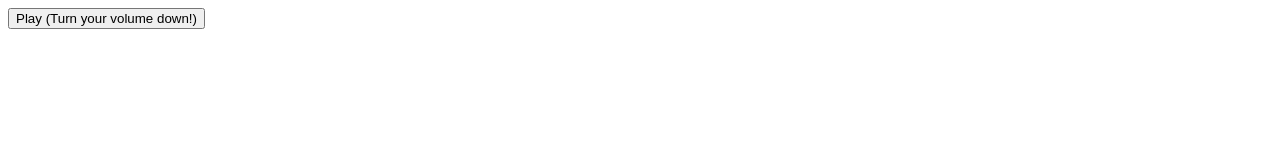
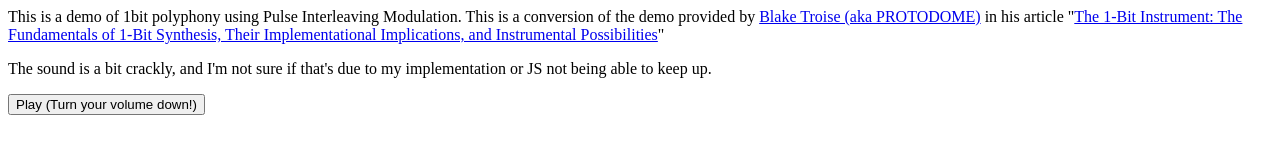
Before and after one commit to levicole/pim-web-audio-demo, a plain HTML site: page index.html in a window 1280 px wide. Drawn offline with Linux system fonts and the light colour scheme.

Commit message:
Adding more information

```diff
--- a/index.html
+++ b/index.html
@@ -4,6 +4,12 @@
   </head>
 
   <body>
+    <p>
+      This is a demo of 1bit polyphony using Pulse Interleaving Modulation. This is a conversion of the demo provided by <a href="http://protodome.com">Blake Troise (aka PROTODOME)</a> in his article "<a href="https://online.ucpress.edu/jsmg/article/1/1/44/2337/The-1-Bit-InstrumentThe-Fundamentals-of-1-Bit">The 1-Bit Instrument: The Fundamentals of 1-Bit Synthesis, Their Implementational Implications, and Instrumental Possibilities</a>"
+    </p>
+    <p>
+      The sound is a bit crackly, and I'm not sure if that's due to my implementation or JS not being able to keep up.
+    </p>
     <button onclick="init()">Play (Turn your volume down!)</play>
     <script src="pim.js"></script>
   </body>
```
Also changed, not shown: 1 other file.
